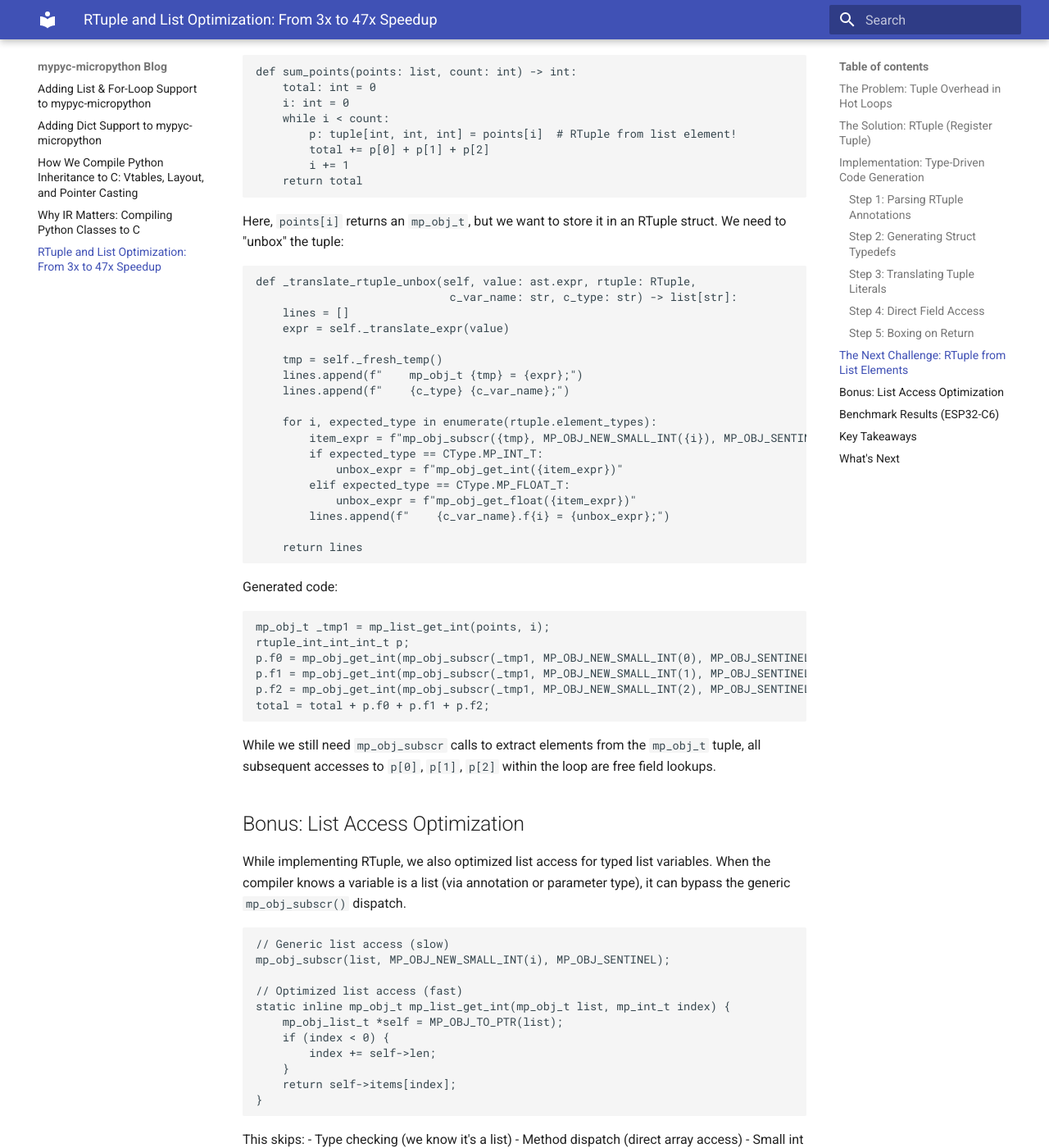
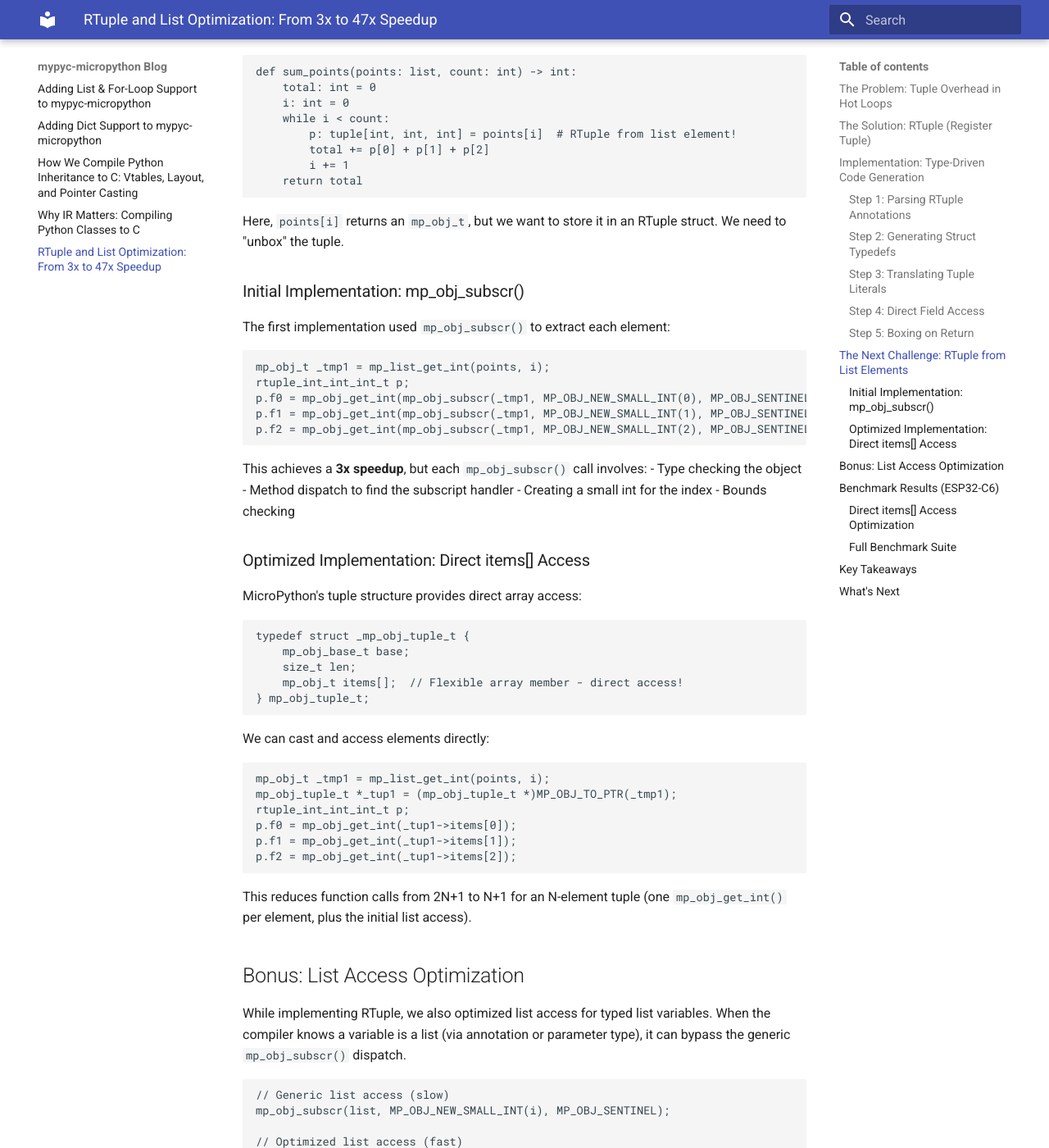
Before and after one commit to anhlt/mypyc-micropython, an MkDocs documentation site: the page built from blogs/05-rtuple-and-list-optimization.md, in a window 1280 px wide and 1400 px high, scrolled down 4014 px. Shown: the whole window at 82% size. Built offline with MkDocs 1.6.1 and Material for MkDocs 9.7.7, drawn with Linux system fonts in a browser that asks for light colours; some of the changed text lies outside the part shown.

Commit message:
Optimize RTuple unboxing with direct tuple items[] access
- Replace mp_obj_subscr() calls with direct tup->items[i] access
- Reduces function calls from 2N+1 to N+1 for N-element tuples
- Benchmark improvement: list[tuple] x500 from 2.83x to 6.72x speedup
- Native code is 2.38x faster (146,605us -> 61,669us)
- Add list[tuple] benchmark to run_benchmarks.py
- Update blog with before/after comparison

````diff
--- a/blogs/05-rtuple-and-list-optimization.md
+++ b/blogs/05-rtuple-and-list-optimization.md
@@ -191,40 +191,50 @@ def sum_points(points: list, count: int) -> int:
     return total
 ```
 
-Here, `points[i]` returns an `mp_obj_t`, but we want to store it in an RTuple struct. We need to "unbox" the tuple:
+Here, `points[i]` returns an `mp_obj_t`, but we want to store it in an RTuple struct. We need to "unbox" the tuple.
 
-```python
-def _translate_rtuple_unbox(self, value: ast.expr, rtuple: RTuple,
-                             c_var_name: str, c_type: str) -> list[str]:
-    lines = []
-    expr = self._translate_expr(value)
+### Initial Implementation: mp_obj_subscr()
 
-    tmp = self._fresh_temp()
-    lines.append(f"    mp_obj_t {tmp} = {expr};")
-    lines.append(f"    {c_type} {c_var_name};")
+The first implementation used `mp_obj_subscr()` to extract each element:
 
-    for i, expected_type in enumerate(rtuple.element_types):
-        item_expr = f"mp_obj_subscr({tmp}, MP_OBJ_NEW_SMALL_INT({i}), MP_OBJ_SENTINEL)"
-        if expected_type == CType.MP_INT_T:
-            unbox_expr = f"mp_obj_get_int({item_expr})"
-        elif expected_type == CType.MP_FLOAT_T:
-            unbox_expr = f"mp_obj_get_float({item_expr})"
-        lines.append(f"    {c_var_name}.f{i} = {unbox_expr};")
-
-    return lines
-```
-
-Generated code:
 ```c
 mp_obj_t _tmp1 = mp_list_get_int(points, i);
 rtuple_int_int_int_t p;
 p.f0 = mp_obj_get_int(mp_obj_subscr(_tmp1, MP_OBJ_NEW_SMALL_INT(0), MP_OBJ_SENTINEL));
 p.f1 = mp_obj_get_int(mp_obj_subscr(_tmp1, MP_OBJ_NEW_SMALL_INT(1), MP_OBJ_SENTINEL));
 p.f2 = mp_obj_get_int(mp_obj_subscr(_tmp1, MP_OBJ_NEW_SMALL_INT(2), MP_OBJ_SENTINEL));
-total = total + p.f0 + p.f1 + p.f2;
 ```
 
-While we still need `mp_obj_subscr` calls to extract elements from the `mp_obj_t` tuple, all subsequent accesses to `p[0]`, `p[1]`, `p[2]` within the loop are free field lookups.
+This achieves a **3x speedup**, but each `mp_obj_subscr()` call involves:
+- Type checking the object
+- Method dispatch to find the subscript handler
+- Creating a small int for the index
+- Bounds checking
+
+### Optimized Implementation: Direct items[] Access
+
+MicroPython's tuple structure provides direct array access:
+
+```c
+typedef struct _mp_obj_tuple_t {
+    mp_obj_base_t base;
+    size_t len;
+    mp_obj_t items[];  // Flexible array member - direct access!
+} mp_obj_tuple_t;
+```
+
+We can cast and access elements directly:
+
+```c
+mp_obj_t _tmp1 = mp_list_get_int(points, i);
+mp_obj_tuple_t *_tup1 = (mp_obj_tuple_t *)MP_OBJ_TO_PTR(_tmp1);
+rtuple_int_int_int_t p;
+p.f0 = mp_obj_get_int(_tup1->items[0]);
+p.f1 = mp_obj_get_int(_tup1->items[1]);
+p.f2 = mp_obj_get_int(_tup1->items[2]);
+```
+
+This reduces function calls from 2N+1 to N+1 for an N-element tuple (one `mp_obj_get_int()` per element, plus the initial list access).
 
 ## Bonus: List Access Optimization
 
@@ -259,16 +269,27 @@ static inline size_t mp_list_len_fast(mp_obj_t list) {
 
 ## Benchmark Results (ESP32-C6)
 
+### Direct items[] Access Optimization
+
+The direct `items[]` access optimization provides a significant improvement over `mp_obj_subscr()`:
+
+| Version | list[tuple] x500 (us) | vs Python | Improvement |
+|---------|----------------------|-----------|-------------|
+| Before (mp_obj_subscr) | 146,605 | 2.83x | - |
+| After (direct items[]) | 61,669 | 6.72x | **2.38x faster** |
+
+### Full Benchmark Suite
+
 | Benchmark | Native (us) | Python (us) | Speedup |
 |-----------|-------------|-------------|---------|
-| rtuple_internal(1000) | 188 | 8719 | **46.4x** |
-| list_of_tuples(500) | 1356 | 4096 | **3.0x** |
-| sum_range(1000) | 91 | 3105 | 34.1x |
-| matrix_sum(50,50) | 267 | 9532 | 35.7x |
+| rtuple_internal x100 | 18,429 | 866,774 | **47.0x** |
+| list[tuple] x500 | 61,669 | 414,369 | **6.7x** |
+| sum_list x1000 | 49,557 | 246,492 | 5.0x |
+| Point class x10000 | 145,605 | 384,798 | 2.6x |
 
-The RTuple benchmark shows the full potential of the optimization: **47x faster** when tuples are created and accessed internally without crossing the Python boundary.
+The **rtuple_internal** benchmark shows the full potential: **47x faster** when tuples are created and accessed internally without crossing the Python boundary.
 
-The list_of_tuples benchmark shows a more modest **3x speedup** because we must still unbox elements from `mp_obj_t` tuples. However, once extracted into RTuple structs, all field accesses are free.
+The **list[tuple]** benchmark demonstrates the direct `items[]` access optimization: **6.7x speedup** for extracting RTuples from list elements - more than double the initial 2.83x speedup with `mp_obj_subscr()`.
 
 ## Key Takeaways
 
@@ -278,9 +299,11 @@ The list_of_tuples benchmark shows a more modest **3x speedup** because we must
 
 3. **Direct field access beats function calls**: `point.f0` is orders of magnitude faster than `mp_obj_subscr(point, 0, ...)`.
 
-4. **Boxing is expensive**: The 47x vs 3x speedup difference shows how much boxing/unboxing costs.
+4. **Direct struct access beats method dispatch**: `tup->items[0]` is faster than `mp_obj_subscr(tup, 0, ...)`.
 
-5. **Gradual optimization works**: Even partial optimization (optimized access after unboxing) provides meaningful speedups.
+5. **Boxing is expensive**: The 47x vs 6.7x speedup difference shows how much boxing/unboxing costs.
+
+6. **Gradual optimization works**: Even partial optimization (optimized access after unboxing) provides meaningful speedups.
 
 ## What's Next
 
````
Also changed, not shown: run_benchmarks.py (+31 -0 lines), 2 other files.
